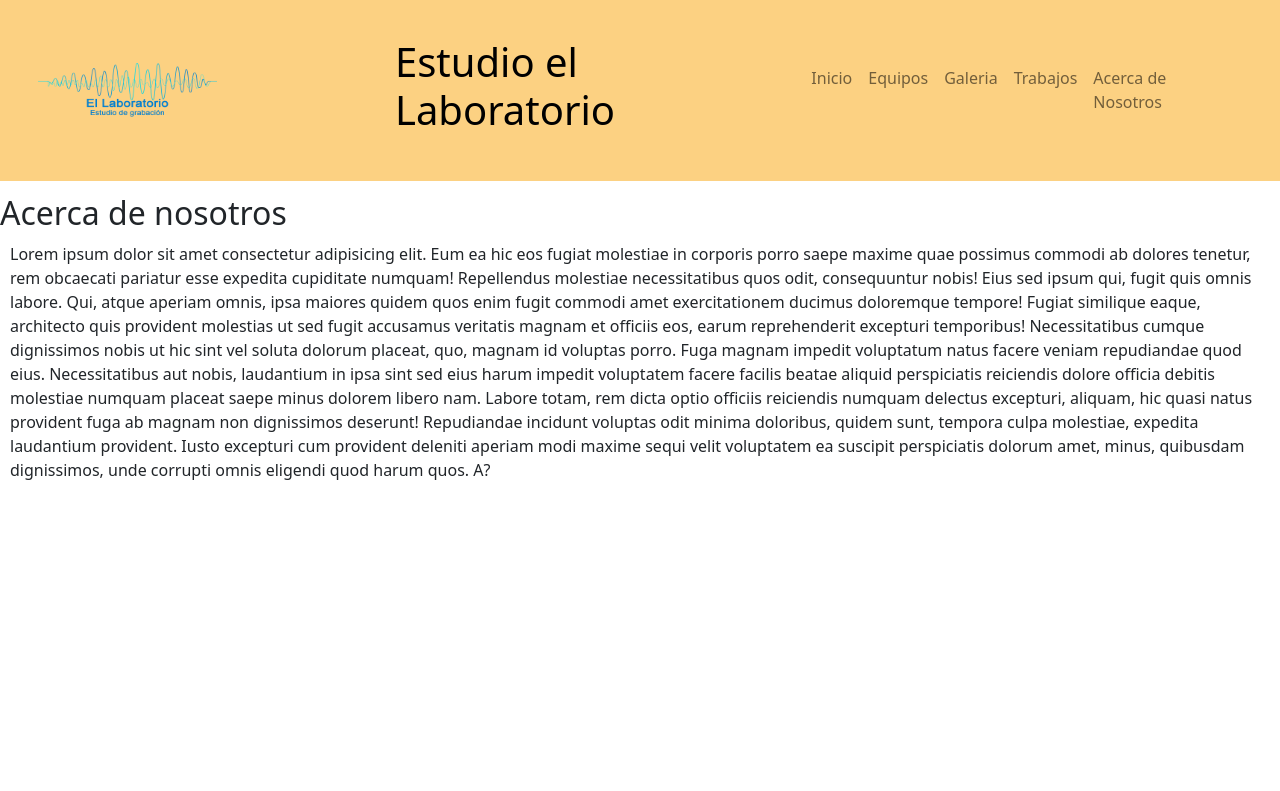
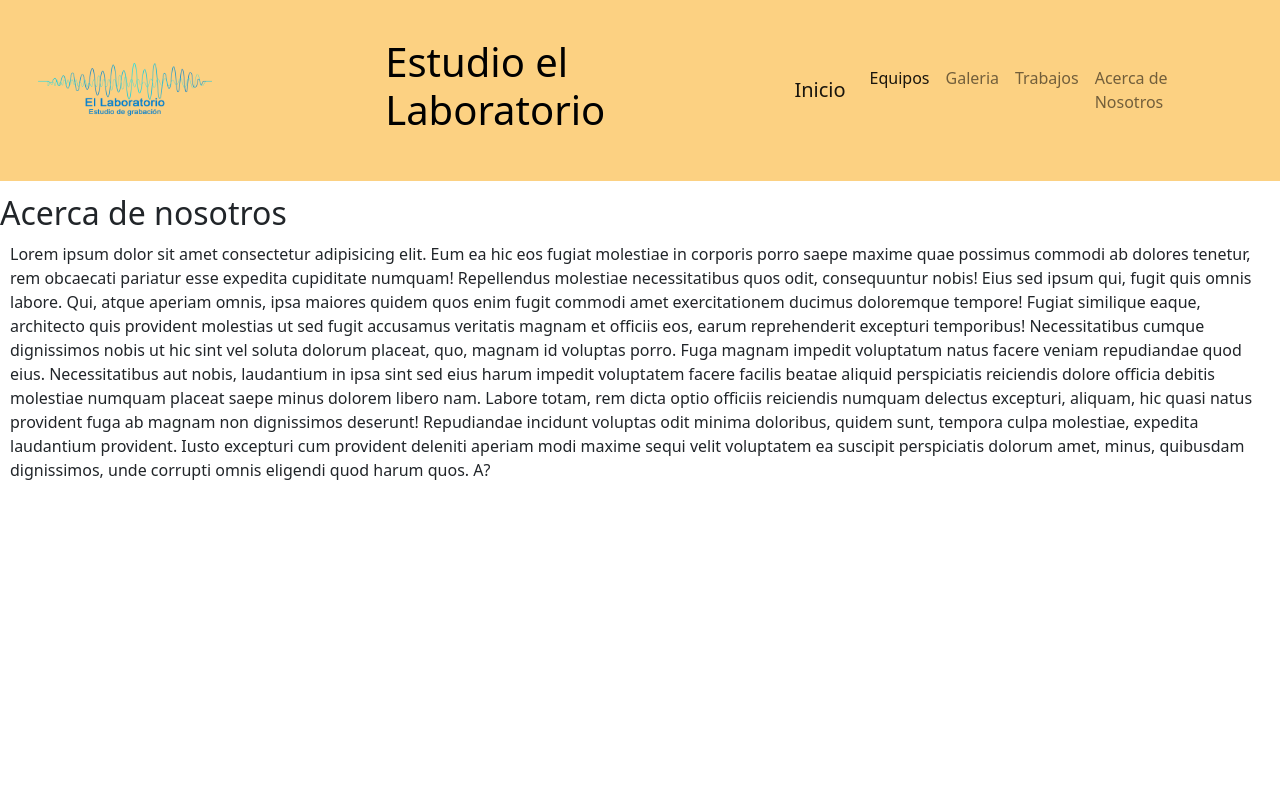
Before and after one commit to Blancat2/estudio-el-lab2, a plain HTML site: page acercadenosotros.html in a window 1280 px wide. Shown: the top 791 px of the page. Drawn offline with nearby package versions, Linux system fonts and the light colour scheme.

Commit message:
navbar cambio

```diff
--- a/acercadenosotros.html
+++ b/acercadenosotros.html
@@ -21,13 +21,15 @@
         </div>
 
         <nav class="navbar navbar-expand-lg ">
+          <div class="container-fluid">
+            <a class="navbar-brand" href="./index.html">Inicio</a>
+            <button class="navbar-toggler" type="button" data-bs-toggle="collapse" data-bs-target="#navbarNav" aria-controls="navbarNav" aria-expanded="false" aria-label="Toggle navigation">
+              <span class="navbar-toggler-icon"></span>
+            </button>
             <div class="collapse navbar-collapse" id="navbarNav">
               <ul class="navbar-nav">
                 <li class="nav-item">
-                <a class="nav-link" href="./index.html">Inicio</a>
-              </li>
-              <li class="nav-item">
-                <a class="nav-link" href="./equipos.html">Equipos</a>
+                  <a class="nav-link active" aria-current="page" href="./equipos.html">Equipos</a>
                 </li>
                 <li class="nav-item">
                   <a class="nav-link" href="./galeria.html">Galeria</a>
--- a/sass/style.scss
+++ b/sass/style.scss
@@ -24,7 +24,6 @@
             height: auto;
         }
     }
-
 
 }
 
```
Also changed, not shown: equipos.html (+6 -4 lines), galeria.html (+6 -4 lines), index.html (+6 -4 lines), trabajos.html (+6 -4 lines). Lines whose indentation alone changed are shown as unchanged.
